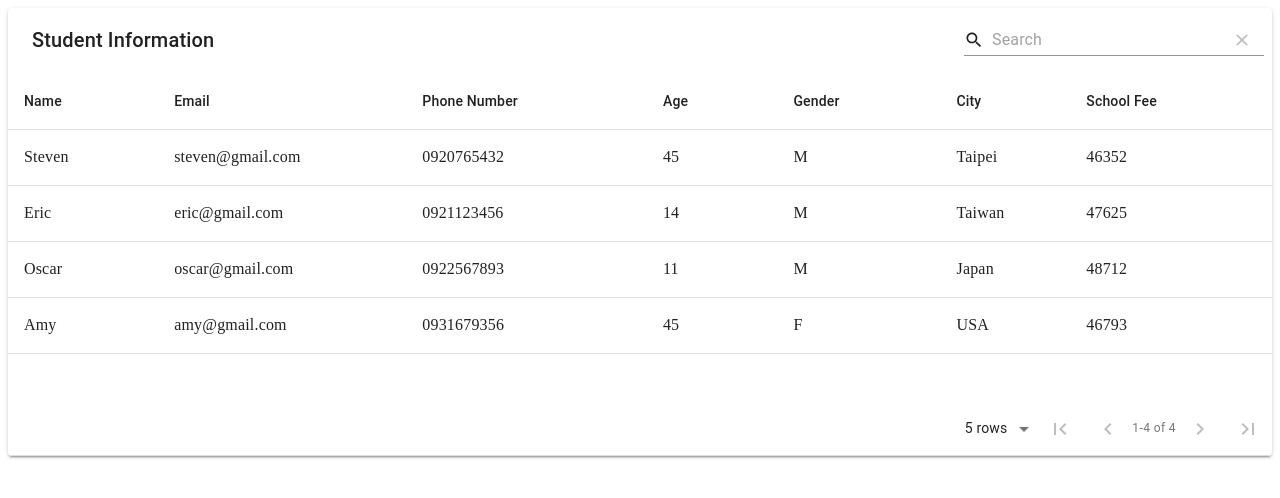
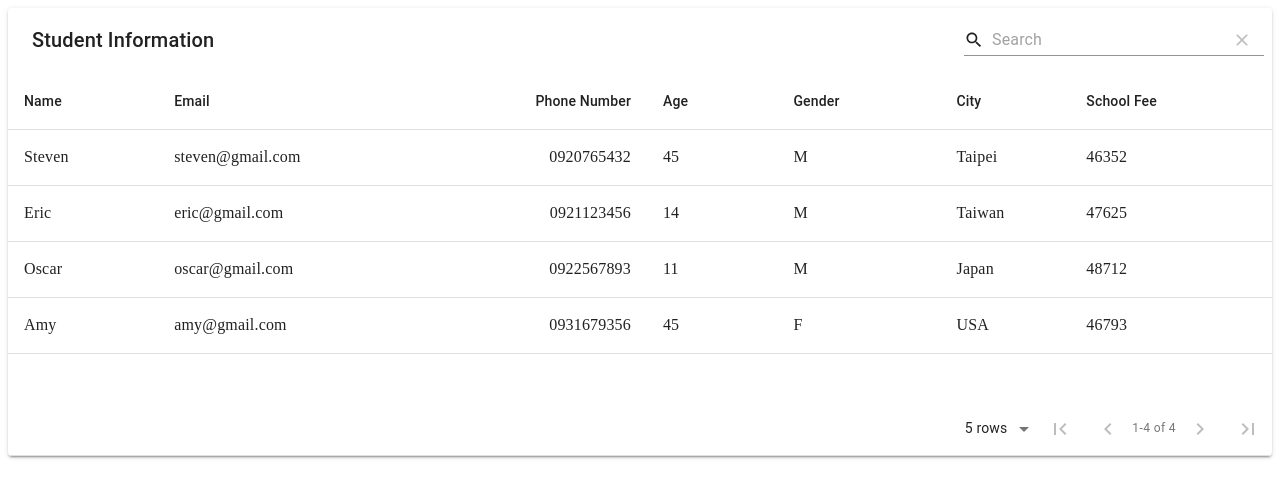
Before and after one commit to pluto123/material_table, a React (Create React App) app: page / in a window 1280 px wide. Shown: the top 498 px of the page. Built offline with nearby package versions, Linux system fonts and the light colour scheme.

Commit message:
欄位值靠[左|中|右]對齊

```diff
--- a/src/App.js
+++ b/src/App.js
@@ -47,7 +47,7 @@ function App() {
   const columns = [
     { title: "Name", field: "name" },
     { title: "Email", field: "email" },
-    { title: "Phone Number", field: "phone" },
+    { title: "Phone Number", field: "phone", align: 'right' }, // align: [right | center | left]
     { title: "Age", field: "age" },
     { title: "Gender", field: "gender" },
     { title: "City", field: "city" },
```
